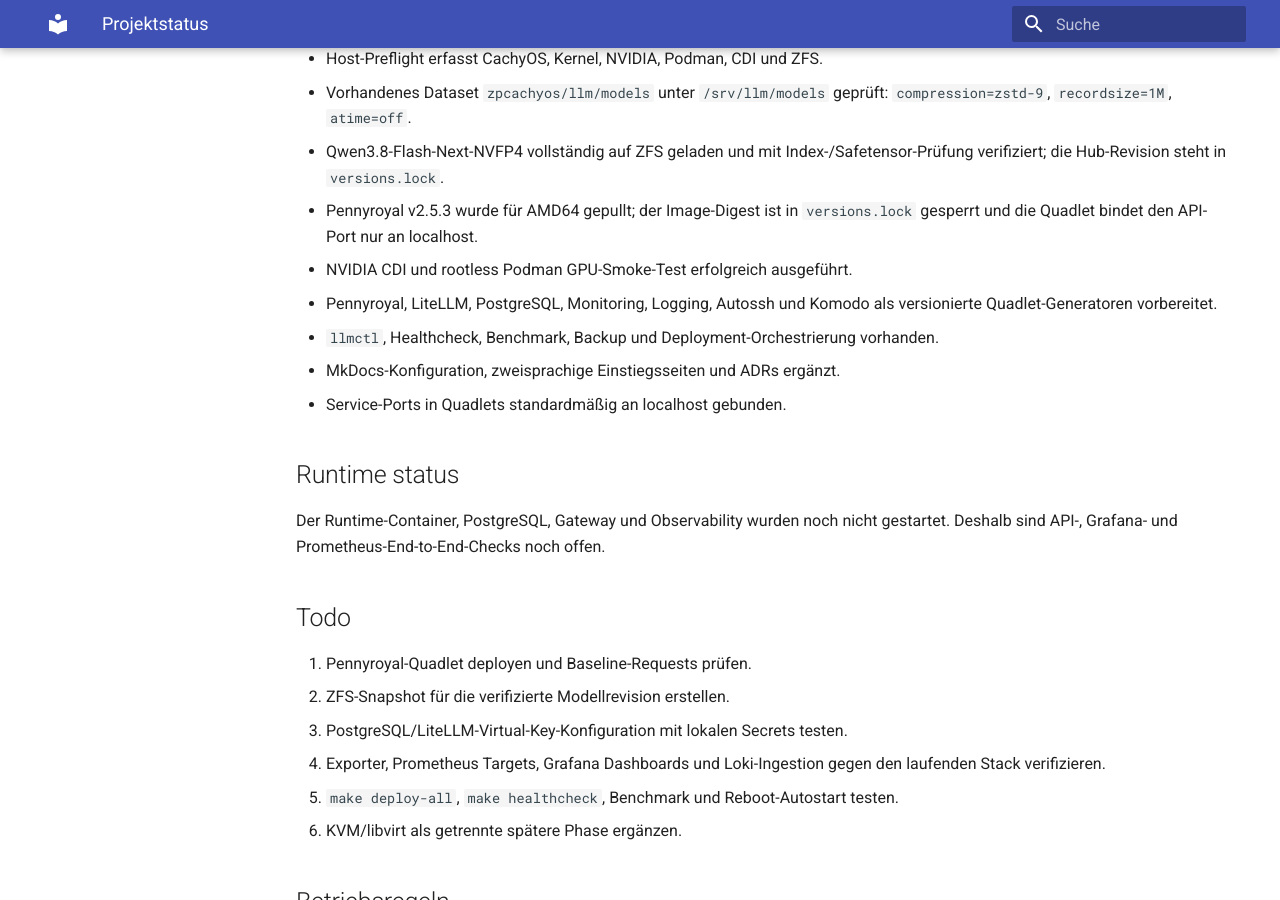
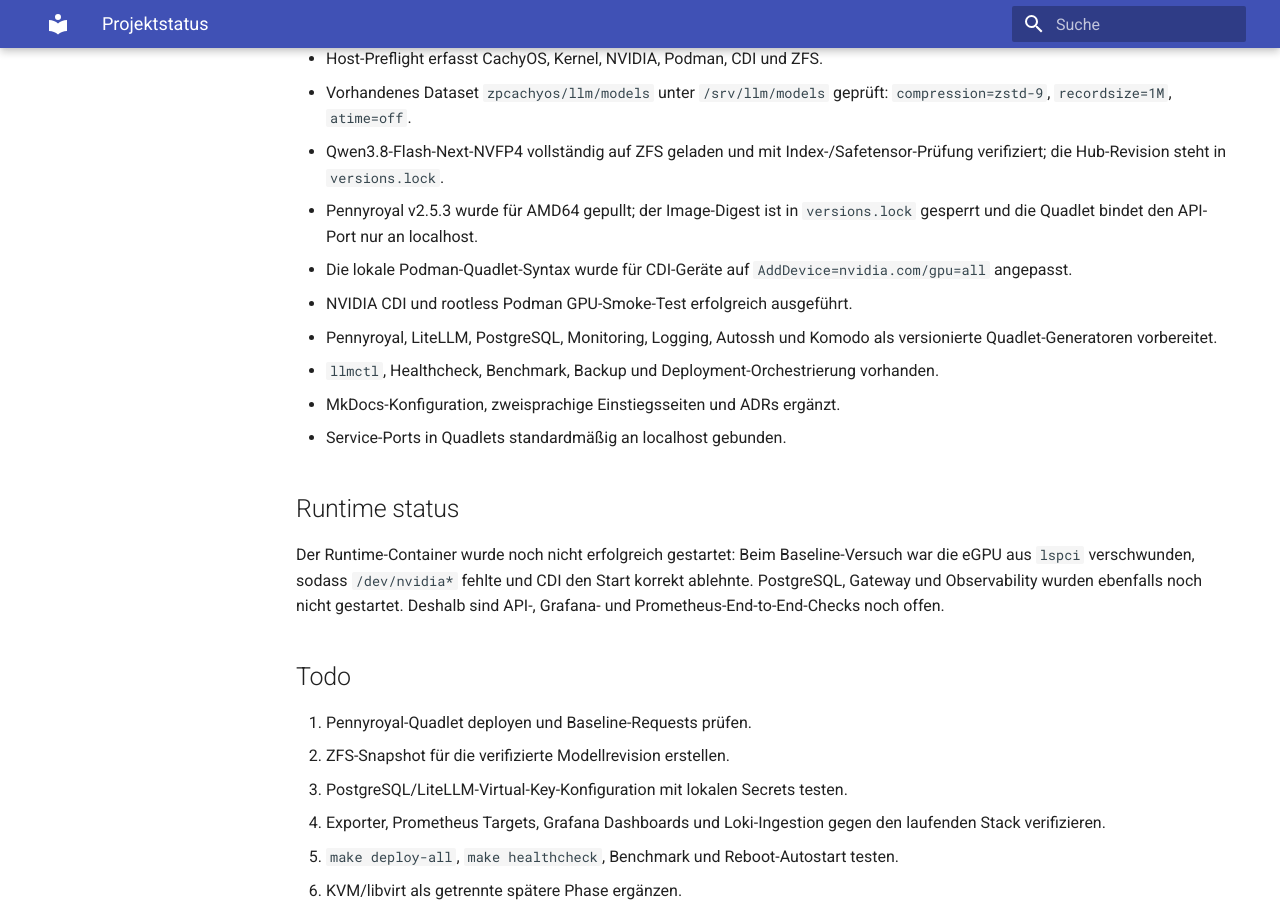
Before and after one commit to thomasdenk79-cyber/llm-infra-setup, an MkDocs documentation site: the page built from docs/STATUS.md, in a window 1280 px wide and 900 px high, scrolled down 298 px. Built offline with MkDocs 1.6.1 and Material for MkDocs 9.7.7, drawn with Linux system fonts in a browser that asks for light colours.

Commit message:
fix: handle quadlet deployment and missing gpu

```diff
--- a/docs/STATUS.md
+++ b/docs/STATUS.md
@@ -8,6 +8,7 @@
 - Vorhandenes Dataset `zpcachyos/llm/models` unter `/srv/llm/models` geprüft: `compression=zstd-9`, `recordsize=1M`, `atime=off`.
 - Qwen3.8-Flash-Next-NVFP4 vollständig auf ZFS geladen und mit Index-/Safetensor-Prüfung verifiziert; die Hub-Revision steht in `versions.lock`.
 - Pennyroyal v2.5.3 wurde für AMD64 gepullt; der Image-Digest ist in `versions.lock` gesperrt und die Quadlet bindet den API-Port nur an localhost.
+- Die lokale Podman-Quadlet-Syntax wurde für CDI-Geräte auf `AddDevice=nvidia.com/gpu=all` angepasst.
 - NVIDIA CDI und rootless Podman GPU-Smoke-Test erfolgreich ausgeführt.
 - Pennyroyal, LiteLLM, PostgreSQL, Monitoring, Logging, Autossh und Komodo als versionierte Quadlet-Generatoren vorbereitet.
 - `llmctl`, Healthcheck, Benchmark, Backup und Deployment-Orchestrierung vorhanden.
@@ -16,7 +17,7 @@
 
 ## Runtime status
 
-Der Runtime-Container, PostgreSQL, Gateway und Observability wurden noch nicht gestartet. Deshalb sind API-, Grafana- und Prometheus-End-to-End-Checks noch offen.
+Der Runtime-Container wurde noch nicht erfolgreich gestartet: Beim Baseline-Versuch war die eGPU aus `lspci` verschwunden, sodass `/dev/nvidia*` fehlte und CDI den Start korrekt ablehnte. PostgreSQL, Gateway und Observability wurden ebenfalls noch nicht gestartet. Deshalb sind API-, Grafana- und Prometheus-End-to-End-Checks noch offen.
 
 ## Todo
 
```
Also changed, not shown: CHANGELOG.md (+2 -0 lines), docs/TROUBLESHOOTING.md (+1 -0 lines), docs/troubleshooting.md (+1 -0 lines), 4 other files.
